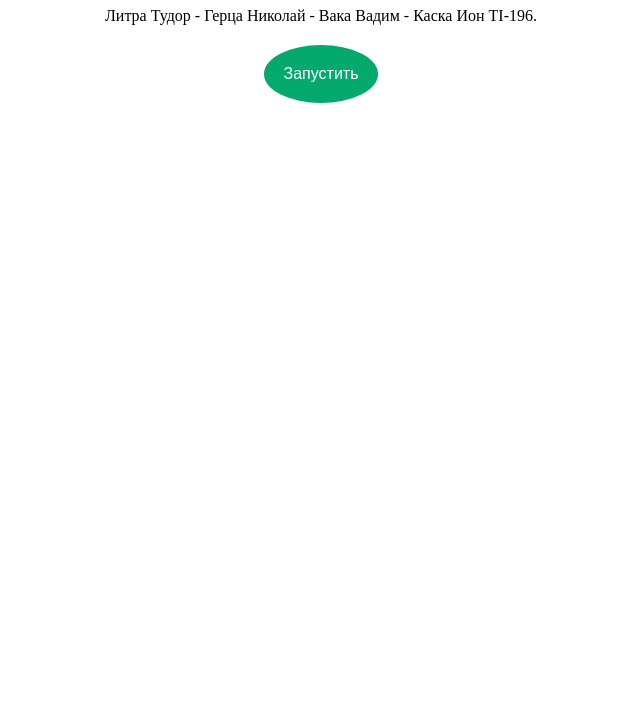
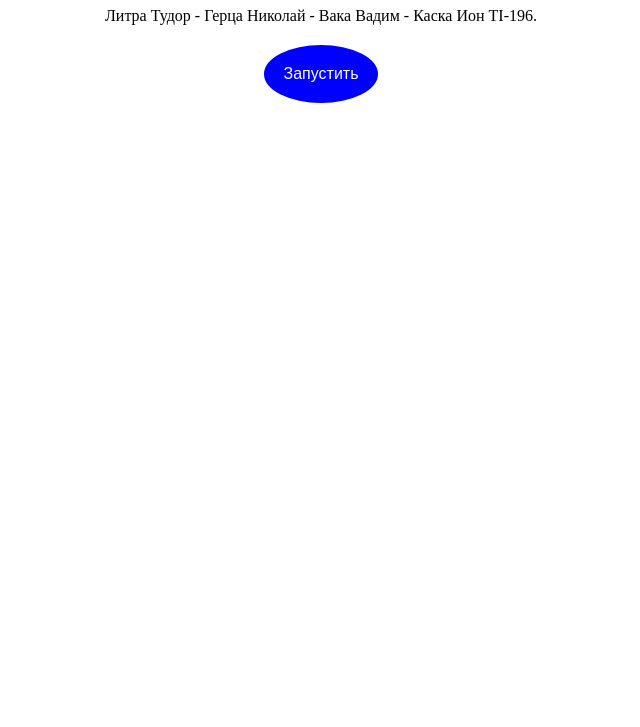
Before and after one commit to TudorLitra/PAD_3, a plain HTML site: page index.html in a window 1280 px wide. Shown: the part 73-800 px from the top of the page, without its empty margins (319-959 px from the left). Drawn offline with Linux system fonts and the light colour scheme.

Commit message:
Update index.html

```diff
--- a/index.html
+++ b/index.html
@@ -8,7 +8,7 @@
 
 <style type="text/css">
   button[name="run_script"] {
-  background-color: #04AA6D; /* Green */
+  background-color: blue; /* Green */
   border: none;
   color: white;
   padding: 20px;
```
